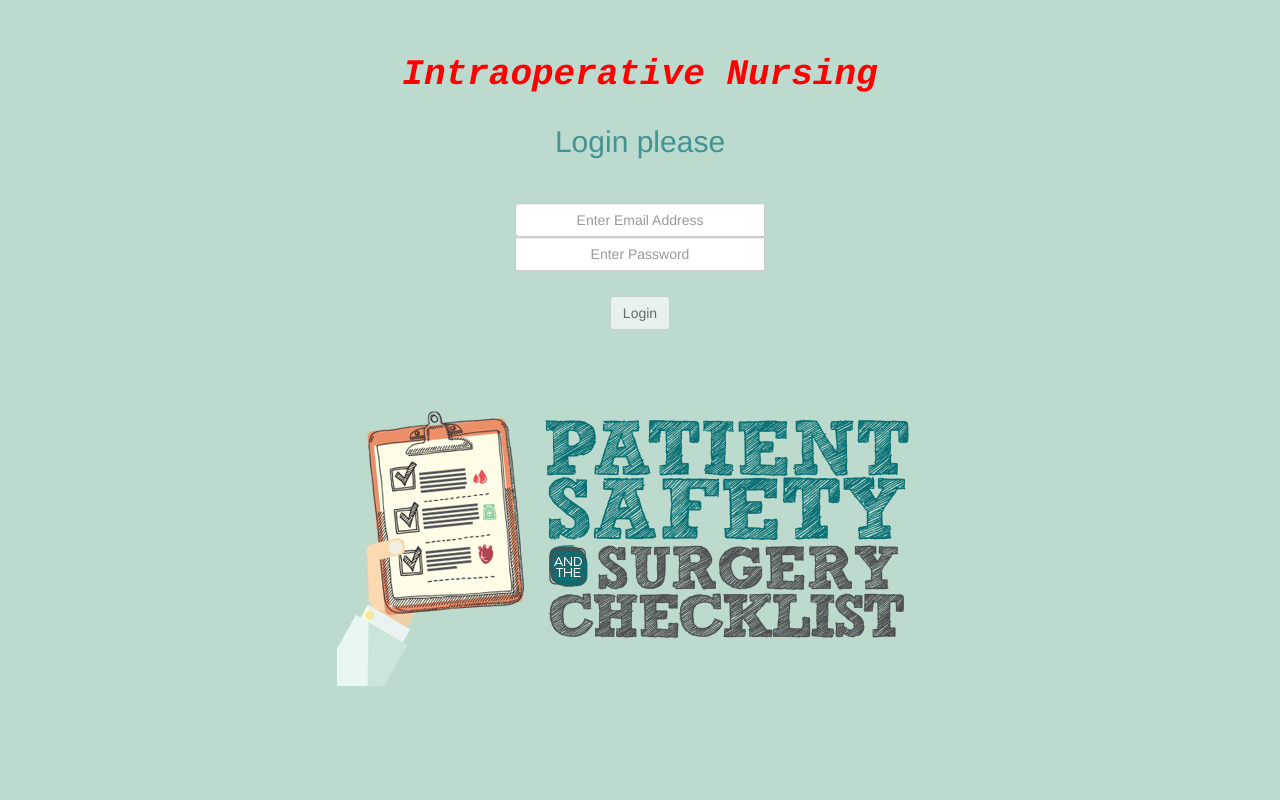
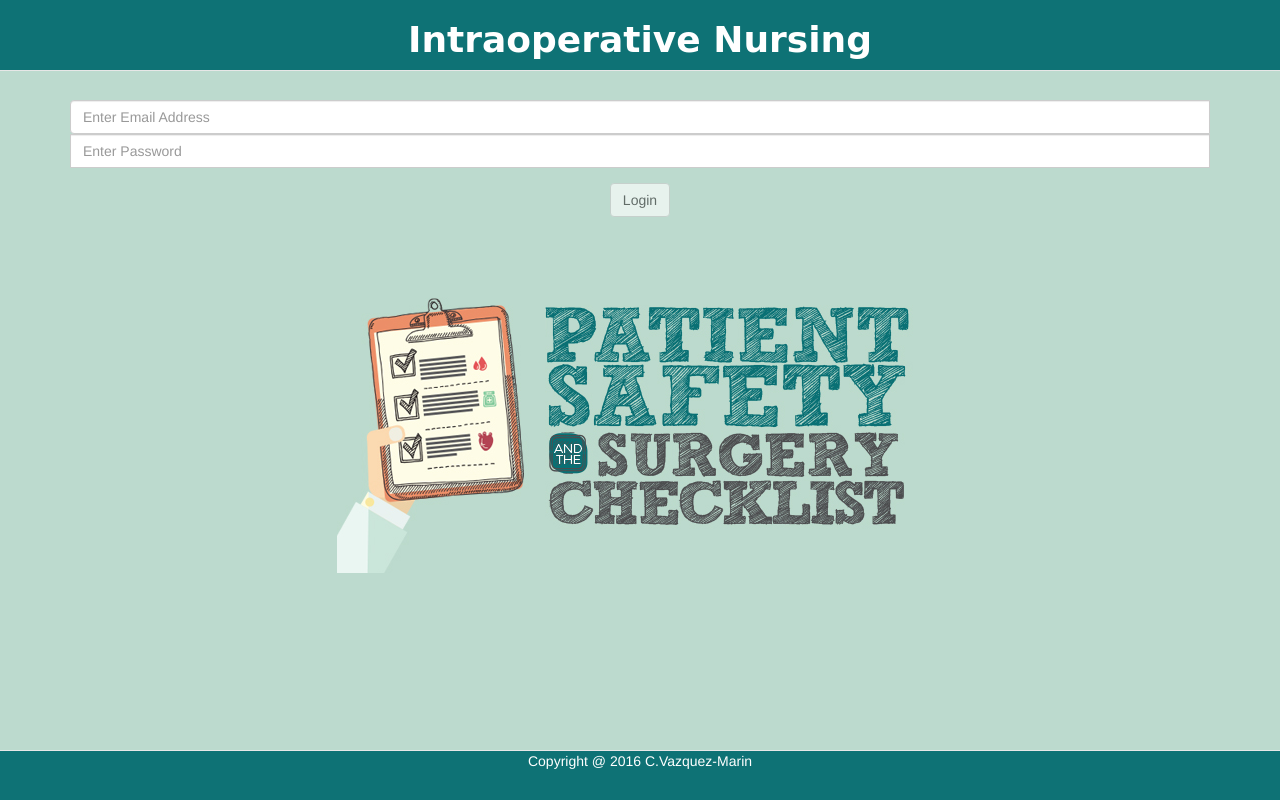
Before and after one commit to vazquecm/nursing-list, a website: page public/index.html at #/checklists in a window 1280 px wide. Drawn offline with nearby package versions, Linux system fonts and the light colour scheme.

Commit message:
added navbar/favicon

```diff
--- a/public/index.html
+++ b/public/index.html
@@ -6,6 +6,7 @@
     <meta http-equiv="X-UA-Compatible" content="IE=edge">
     <meta name="viewport" content="width=device-width, initial-scale=1.0, maximum-scale=1, user-scalable=no">
     <title>Surgical Checklist</title>
+    <link rel="shortcut icon" href="../nurse.png">
     <link rel="stylesheet" type="text/css" href="lib/bootstrap/dist/css/bootstrap.min.css" />
     <link rel="stylesheet" href="https://maxcdn.bootstrapcdn.com/font-awesome/4.5.0/css/font-awesome.min.css">
     <link rel="stylesheet" type="text/css" href="stylesheet/main.css">
--- a/public/partials/login.html
+++ b/public/partials/login.html
@@ -1,12 +1,14 @@
+<nav class="navbar navbar-default navbar-fixed-top">
     <h1>Intraoperative Nursing</h1>
+</nav>
     <div class="wrapper">
       <div class="row">
       <div class='login-page'>
-        <h2>Login please</h2>
 
       <!-- require email and check for valid format -->
         <form class="form-group" name="userForm">
           <div class="input-group">
+            <div class='container'>
               <input class="form-control" type="email" name="email" ng-model="email" placeholder="Enter Email Address" required=""/>
               <div ng-show="userForm.$submitted || userForm.email.$touched">
                 <span ng-show="userForm.email.$error.required">Email is required.</span>
@@ -19,15 +21,19 @@
                 <span ng-show="userForm.password.$error.required">Please enter your password</span>
               </div>
              </div>
+            </div>
+        </form>
           <div>
-      </form>
             <button type="submit" id="btn-xl" class="btn btn-default" ng-click="login()" ng-disabled="userForm.$invalid">Login</button>
           </div>
 
-        <!-- </form> -->
           <p class='login-image'>
           <img src='../img/cover-story-cover.jpg'>
           </p>
+
+  <nav class="navbar navbar-default navbar-fixed-bottom">
+   <p>Copyright @ 2016 C.Vazquez-Marin</p>
+  </nav>
           </div>
         </div>
       </div>
--- a/public/stylesheet/main.css
+++ b/public/stylesheet/main.css
@@ -1,26 +1,24 @@
 body {
-  background-color: #BCDACE;
+  background-color: #bcdace;
 }
 
 h1 {
-  font-style: italic;
-  color: red;
-  font-family: Courier;
+  color: #FFFFFF;
+  font-family: 'Comfortaa', cursive;
   text-align: center;
   font-weight: bolder;
-  font-stretch: semi-expanded;
-  margin-top: 55px;
 }
-.login-page, .form-control, h2{
+
+/*.login-page {
   text-align: center;
   margin-bottom: 20px;
   color: #439392;
 }
-
+*/
 .input-group {
-  width: 250px;
   display: inline-block;
-  margin: 25px 20px;
+  text-align: center;
+  margin-top: 100px;
 }
 
 .login-image {
@@ -30,20 +28,19 @@ h1 {
 }
 
 /* styleing for navbars */
-.navbar, .navbar-default, .navbar-fixed-top {
+.navbar, .navbar-default, .navbar-fixed-top, .navbar-fixed-bottom {
   background-color: #0E7275;
 }
 
 .navbar-links {
   float: right;
   margin-top: 20px;
-  font-color: #FFFFFF;
 }
 
 h2.sub-headings {
   margin-top: 100px;
   font-style: italic;
-  color: red;
+  color: #767c7a;
   font-family: Courier;
   text-align: center;
 }
@@ -94,3 +91,7 @@ th, td {
   font-size: 20px;
   text-align: center;
 }
+
+p {
+  color: #FFFFFF;
+}
```
Also changed, not shown: public/partials/checklists.html (+3 -1 lines), public/partials/procedures.html (+3 -1 lines), public/nurse.png (added). Lines whose indentation alone changed are shown as unchanged.
